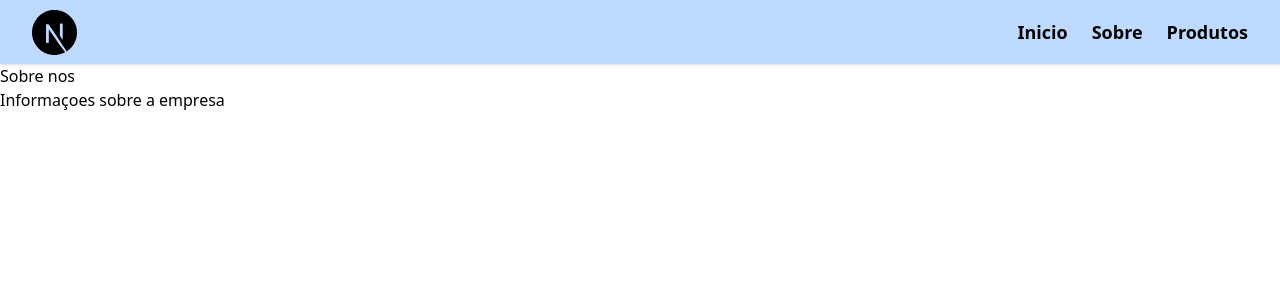
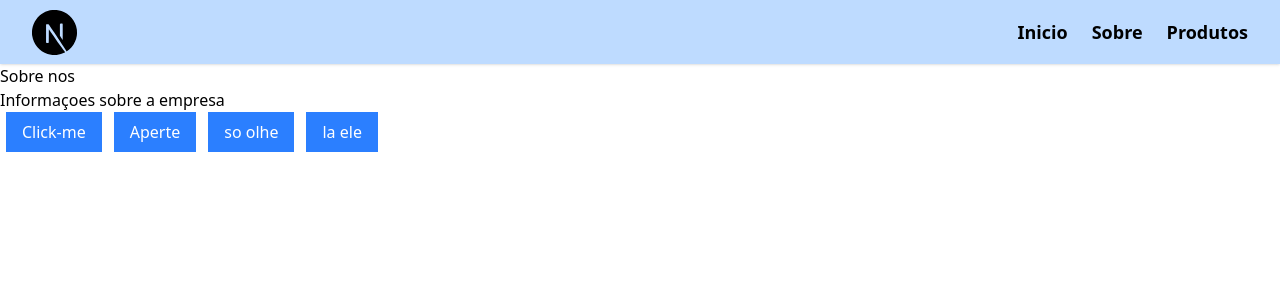
Before and after one commit to Davi-santos16/introducao-nextjs, a Next.js app: page /about in a window 1280 px wide. Shown: the top 300 px of the page. Built offline with nearby package versions, Linux system fonts and the light colour scheme; no server answers.

Commit message:
feat:Criaçao de um Button

```diff
--- a/src/app/about/page.tsx
+++ b/src/app/about/page.tsx
@@ -1,4 +1,5 @@
 import NavBar from "@/components/NavBar"
+import  Button  from "@/components/Button"
 
 export default function About(){
     return(
@@ -12,6 +13,10 @@ export default function About(){
                     ]}/>
             <h1>Sobre nos</h1>
             <p>Informaçoes sobre a empresa</p>
+            <Button label='Click-me'/>
+            <Button label='Aperte'/>
+            <Button label='so olhe'/>
+            <Button label='la ele'/>
         </div>
     )
 }
--- /dev/null
+++ b/src/components/Button.tsx
@@ -0,0 +1,10 @@
+type ButtonProps ={
+    label:string
+}
+
+export default function Button({label}:ButtonProps){
+    return(
+        <button className="px-4 py-2 bg-blue-500 text-white mx-1.5 hover:bg-blue-600 transition-all
+         duration-200 ease-in-out">{label}</button>
+    )
+}
```
